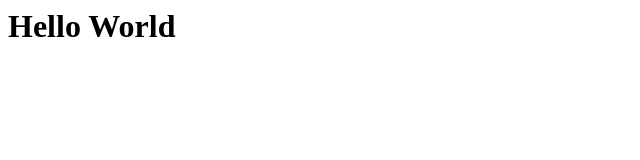
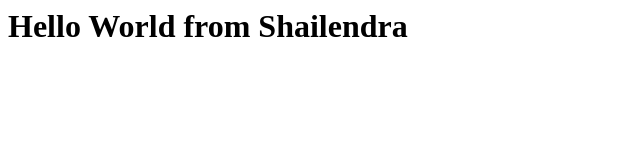
Before and after one commit to sameer1805/testgithub, a plain HTML site: page index.html in a window 1280 px wide. Shown: the whole page, without its empty margins (0-640 px from the left). Drawn offline with Linux system fonts and the light colour scheme.

Commit message:
added hello from shailendra

```diff
--- a/index.html
+++ b/index.html
@@ -1,7 +1,7 @@
 <html>
 	<body>
 	    <div>
-		   <h1> Hello World </h1>
+		   <h1> Hello World from Shailendra</h1>
 		</div>
 	<body>
 </html>
```
